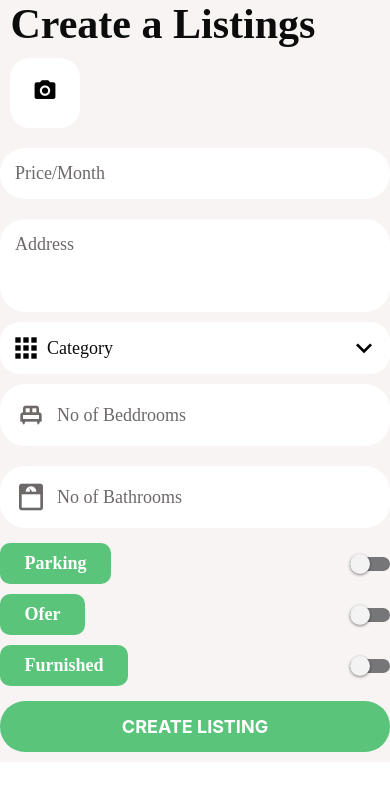
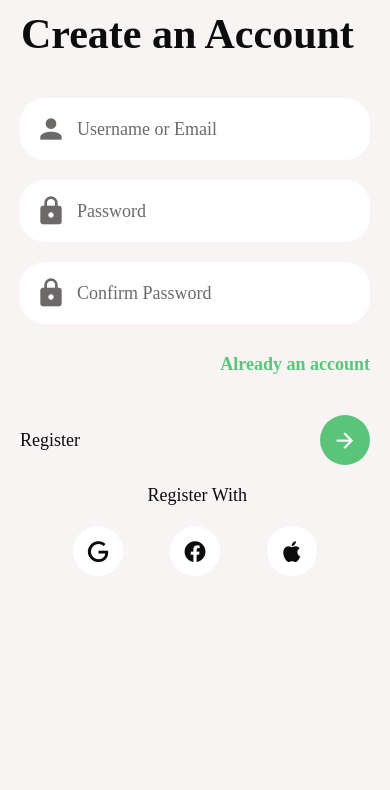
Before and after one commit to Muhammad-Usama-1/Houseplace-ReactNative-APP, a React Native app: screen / in a window 390 px wide. Shown: the top 790 px of the page. Built offline with nearby package versions, Linux system fonts and the light colour scheme.

Commit message:
Starting Navigator Setup

```diff
--- a/App.js
+++ b/App.js
@@ -1,19 +1,10 @@
 import { StyleSheet } from "react-native";
-
-import React from "react";
+import "react-native-gesture-handler";
 import { color } from "./app/config/colors";
-import AppText from "./app/components/AppText";
-import Screen from "./app/components/Screen";
-import CreateListingScreen from "./app/screens/CreateListingScreen";
-import SignInScreen from "./app/screens/SignInScreen";
+import RegisterScreen from "./app/screens/RegisterScreen";
+import { createStackNavigator } from "@react-navigation/stack";
 export default function App() {
-  return (
-    // <Screen style={styles.container}>
-    //   <AppText style={styles.text}> Build Form Validations with Yup </AppText>
-    // </Screen>
-    // <SignInScreen />
-    <CreateListingScreen />
-  );
+  return <RegisterScreen />;
 }
 
 const styles = StyleSheet.create({
--- a/package.json
+++ b/package.json
@@ -9,6 +9,7 @@
   },
   "dependencies": {
     "@react-navigation/native": "^6.0.7",
+    "@react-navigation/stack": "^6.1.0",
     "expo": "~44.0.0",
     "expo-image-picker": "~12.0.1",
     "expo-status-bar": "~1.2.0",
@@ -17,6 +18,7 @@
     "react": "17.0.1",
     "react-dom": "17.0.1",
     "react-native": "0.64.3",
+    "react-native-gesture-handler": "~2.1.0",
     "react-native-web": "0.17.1",
     "yup": "^0.32.11"
   },
```
Also changed, not shown: 2 other files (tests, documents, lock files or other folders).
